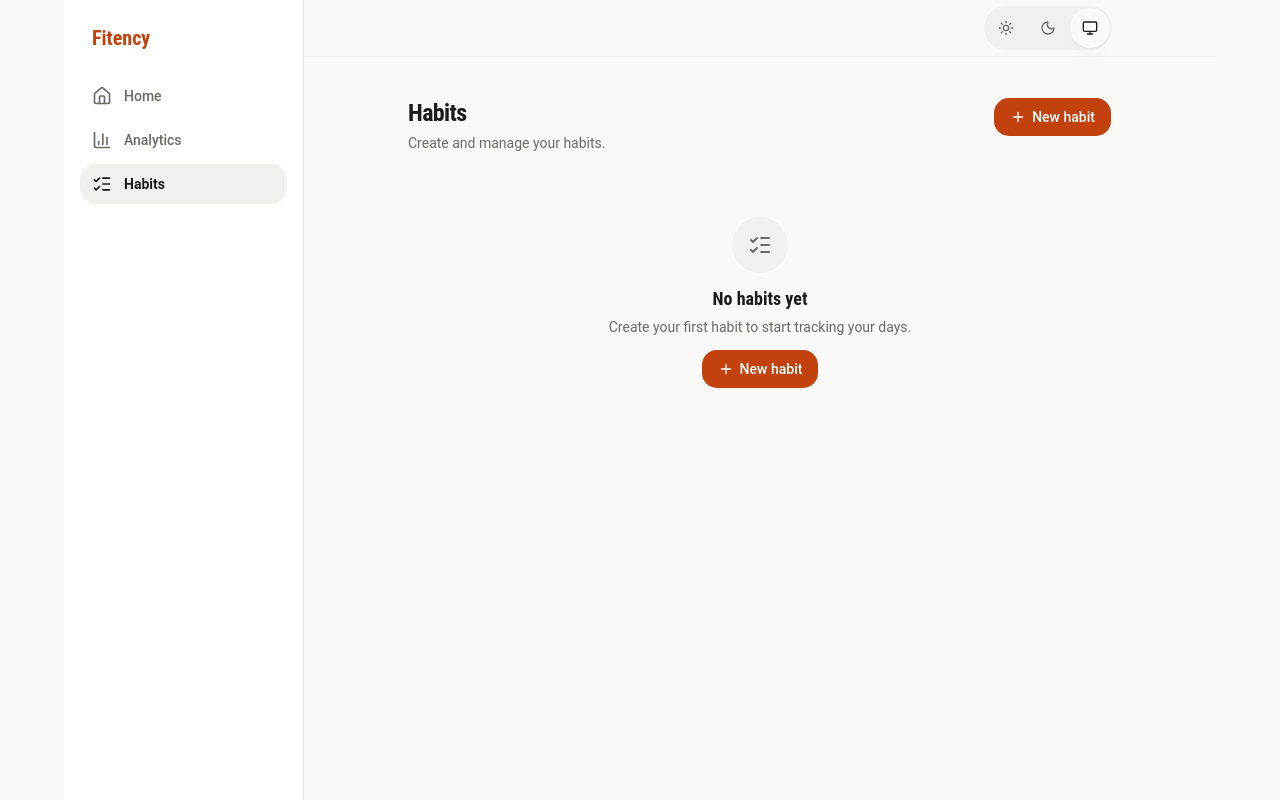
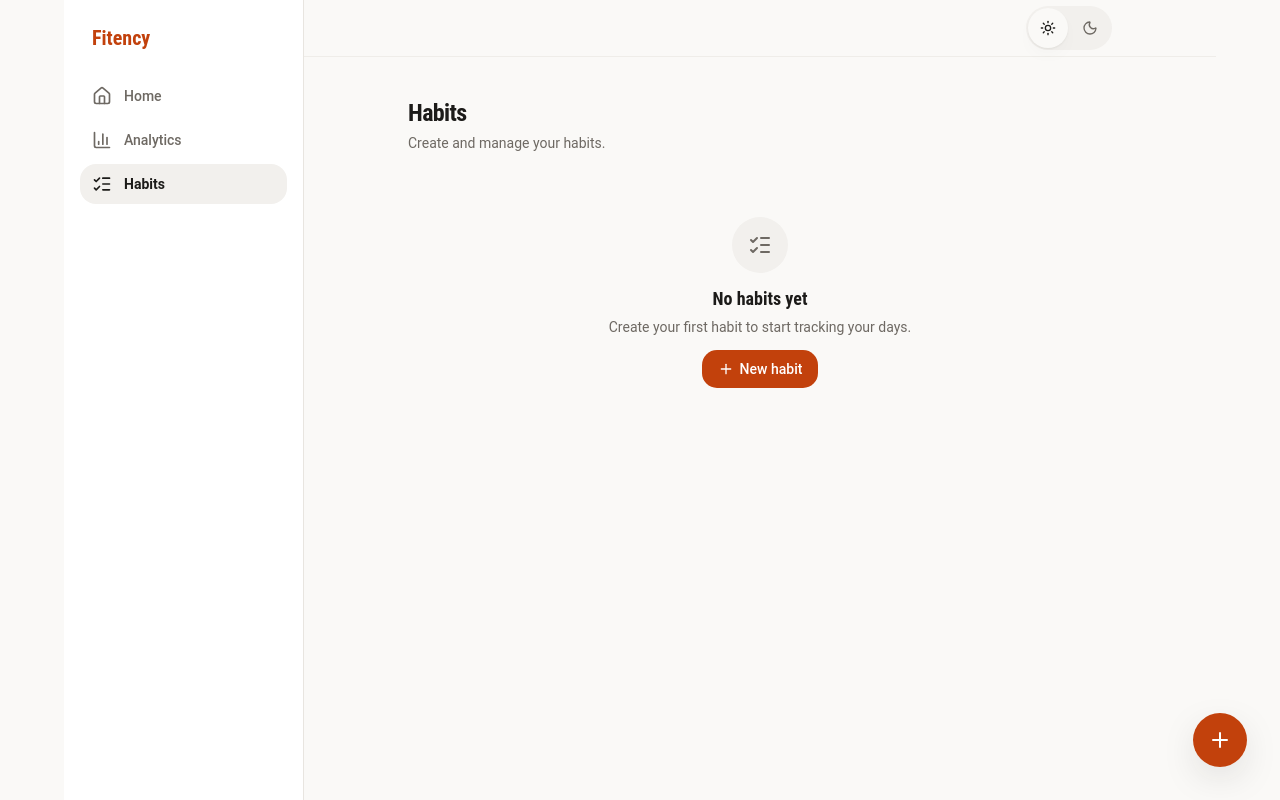
Before and after one commit to Sarfarosh-0/Everyday, a React (Vite) app in the folder frontend/: page /habits in a window 1280 px wide. Built offline with nearby package versions, Linux system fonts and the light colour scheme.

Commit message:
feat: move new habit to a FAB and limit themes to light and dark

```diff
--- a/frontend/index.html
+++ b/frontend/index.html
@@ -10,11 +10,15 @@
       ;(function () {
         try {
           var stored = localStorage.getItem("fitency-theme")
-          var dark =
-            stored === "dark" ||
-            ((stored === null || stored === "system") &&
-              window.matchMedia("(prefers-color-scheme: dark)").matches)
-          document.documentElement.classList.toggle("dark", dark)
+          var theme =
+            stored === "dark" || stored === "light"
+              ? stored
+              : stored === "system" &&
+                  window.matchMedia("(prefers-color-scheme: dark)").matches
+                ? "dark"
+                : "light"
+          localStorage.setItem("fitency-theme", theme)
+          document.documentElement.classList.toggle("dark", theme === "dark")
         } catch {
           /* storage unavailable; fall back to light */
         }
--- a/frontend/src/components/layout/theme-toggle.tsx
+++ b/frontend/src/components/layout/theme-toggle.tsx
@@ -1,12 +1,11 @@
 import { cn } from "cn"
-import { Monitor, Moon, Sun, type LucideIcon } from "lucide-react"
+import { Moon, Sun, type LucideIcon } from "lucide-react"
 import { useTheme } from "@/components/theme/theme-context"
 import type { Theme } from "@/components/theme/theme-storage"
 
 const THEME_OPTIONS: { value: Theme; label: string; icon: LucideIcon }[] = [
   { value: "light", label: "Light", icon: Sun },
   { value: "dark", label: "Dark", icon: Moon },
-  { value: "system", label: "System", icon: Monitor },
 ]
 
 export function ThemeToggle() {
--- a/frontend/src/components/theme/theme-provider.tsx
+++ b/frontend/src/components/theme/theme-provider.tsx
@@ -15,14 +15,6 @@ export function ThemeProvider({ children }: { children: ReactNode }) {
     storeTheme(theme)
   }, [theme])
 
-  useEffect(() => {
-    if (theme !== "system") return
-    const media = window.matchMedia("(prefers-color-scheme: dark)")
-    const onChange = () => applyTheme("system")
-    media.addEventListener("change", onChange)
-    return () => media.removeEventListener("change", onChange)
-  }, [theme])
-
   return (
     <ThemeContext.Provider value={{ theme, setTheme }}>
       {children}
--- a/frontend/src/components/theme/theme-storage.ts
+++ b/frontend/src/components/theme/theme-storage.ts
@@ -1,30 +1,29 @@
 export const THEME_STORAGE_KEY = "fitency-theme"
 
-export type Theme = "light" | "dark" | "system"
+export type Theme = "light" | "dark"
 
 export function getStoredTheme(): Theme {
   try {
     const stored = window.localStorage.getItem(THEME_STORAGE_KEY)
-    if (stored === "light" || stored === "dark" || stored === "system") {
-      return stored
+    if (stored === "light" || stored === "dark") return stored
+
+    if (stored === "system") {
+      // One-time migration for the removed "system" option.
+      const migrated: Theme = window.matchMedia("(prefers-color-scheme: dark)")
+        .matches
+        ? "dark"
+        : "light"
+      window.localStorage.setItem(THEME_STORAGE_KEY, migrated)
+      return migrated
     }
   } catch {
     // localStorage may be unavailable (private mode, blocked storage)
   }
-  return "system"
-}
-
-export function getSystemPrefersDark(): boolean {
-  return window.matchMedia("(prefers-color-scheme: dark)").matches
-}
-
-export function resolveIsDark(theme: Theme): boolean {
-  if (theme === "system") return getSystemPrefersDark()
-  return theme === "dark"
+  return "light"
 }
 
 export function applyTheme(theme: Theme): void {
-  document.documentElement.classList.toggle("dark", resolveIsDark(theme))
+  document.documentElement.classList.toggle("dark", theme === "dark")
 }
 
 export function storeTheme(theme: Theme): void {
--- a/frontend/src/features/account/theme-select.tsx
+++ b/frontend/src/features/account/theme-select.tsx
@@ -1,12 +1,11 @@
 import { cn } from "cn"
-import { Monitor, Moon, Sun, type LucideIcon } from "lucide-react"
+import { Moon, Sun, type LucideIcon } from "lucide-react"
 import { useTheme } from "@/components/theme/theme-context"
 import type { Theme } from "@/components/theme/theme-storage"
 
 const THEME_OPTIONS: { value: Theme; label: string; icon: LucideIcon }[] = [
   { value: "light", label: "Light", icon: Sun },
   { value: "dark", label: "Dark", icon: Moon },
-  { value: "system", label: "System", icon: Monitor },
 ]
 
 export function ThemeSelect() {
@@ -24,13 +23,13 @@ export function ThemeSelect() {
         Appearance
       </h2>
       <p className="mt-1 text-sm text-muted-foreground">
-        Choose a theme, or match your device setting.
+        Choose a light or dark theme.
       </p>
 
       <div
         role="group"
         aria-label="Theme"
-        className="mt-4 grid grid-cols-3 gap-1 rounded-full bg-muted p-1"
+        className="mt-4 grid grid-cols-2 gap-1 rounded-full bg-muted p-1"
       >
         {THEME_OPTIONS.map((option) => {
           const selected = theme === option.value
--- a/frontend/src/features/habits/habits-page.tsx
+++ b/frontend/src/features/habits/habits-page.tsx
@@ -92,15 +92,15 @@ export function HabitsPage() {
 
   return (
     <>
-      <PageHeader title="Habits" description="Create and manage your habits.">
-        <Button ref={newHabitButtonRef} onClick={openCreateForm}>
-          <Plus aria-hidden />
-          New habit
-        </Button>
-      </PageHeader>
+      <PageHeader title="Habits" description="Create and manage your habits." />
 
+      <div className="pb-16 md:pb-20">
         {loading ? (
-        <div className="space-y-3" aria-busy="true" aria-label="Loading habits">
+          <div
+            className="space-y-3"
+            aria-busy="true"
+            aria-label="Loading habits"
+          >
             <Skeleton className="h-[70px] rounded-xl" />
             <Skeleton className="h-[70px] rounded-xl" />
             <Skeleton className="h-[70px] rounded-xl" />
@@ -155,6 +155,18 @@ export function HabitsPage() {
             />
           </div>
         )}
+      </div>
+
+      <Button
+        ref={newHabitButtonRef}
+        size="icon"
+        aria-label="New habit"
+        title="New habit"
+        className="fixed right-4 bottom-[calc(5rem+env(safe-area-inset-bottom))] z-30 size-14 rounded-full shadow-float md:right-8 md:bottom-8"
+        onClick={openCreateForm}
+      >
+        <Plus className="size-6" aria-hidden />
+      </Button>
 
       <HabitForm
         open={formOpen}
```
Also changed, not shown: 2 other files (tests, documents, lock files or other folders). Lines whose indentation alone changed are shown as unchanged.
